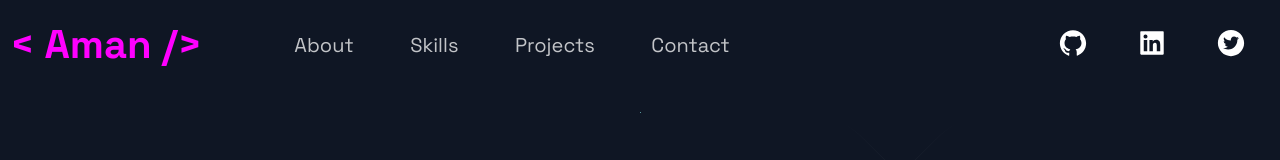
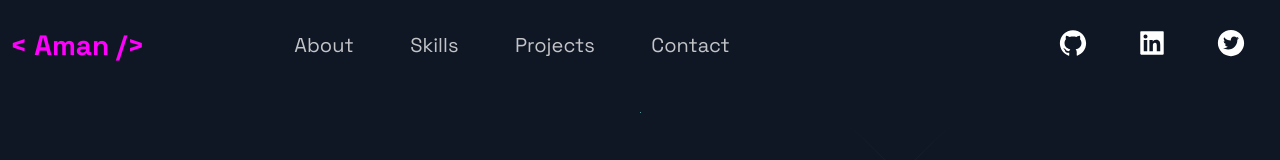
Before and after one commit to Aman974/aman_portfolio, a Next.js app: page / in a window 1280 px wide. Shown: the top 160 px of the page. Built offline with nearby package versions, Linux system fonts and the light colour scheme.

Commit message:
Update HeaderStyles.js

```diff
--- a/src/components/Header/HeaderStyles.js
+++ b/src/components/Header/HeaderStyles.js
@@ -20,7 +20,7 @@ export const Container = styled.div`
 `;
 
 export const Span = styled.span`
-  font-size: 4rem;
+  font-size: 28px;
   color: magenta;
   font-weight: bold;
 `;
```
